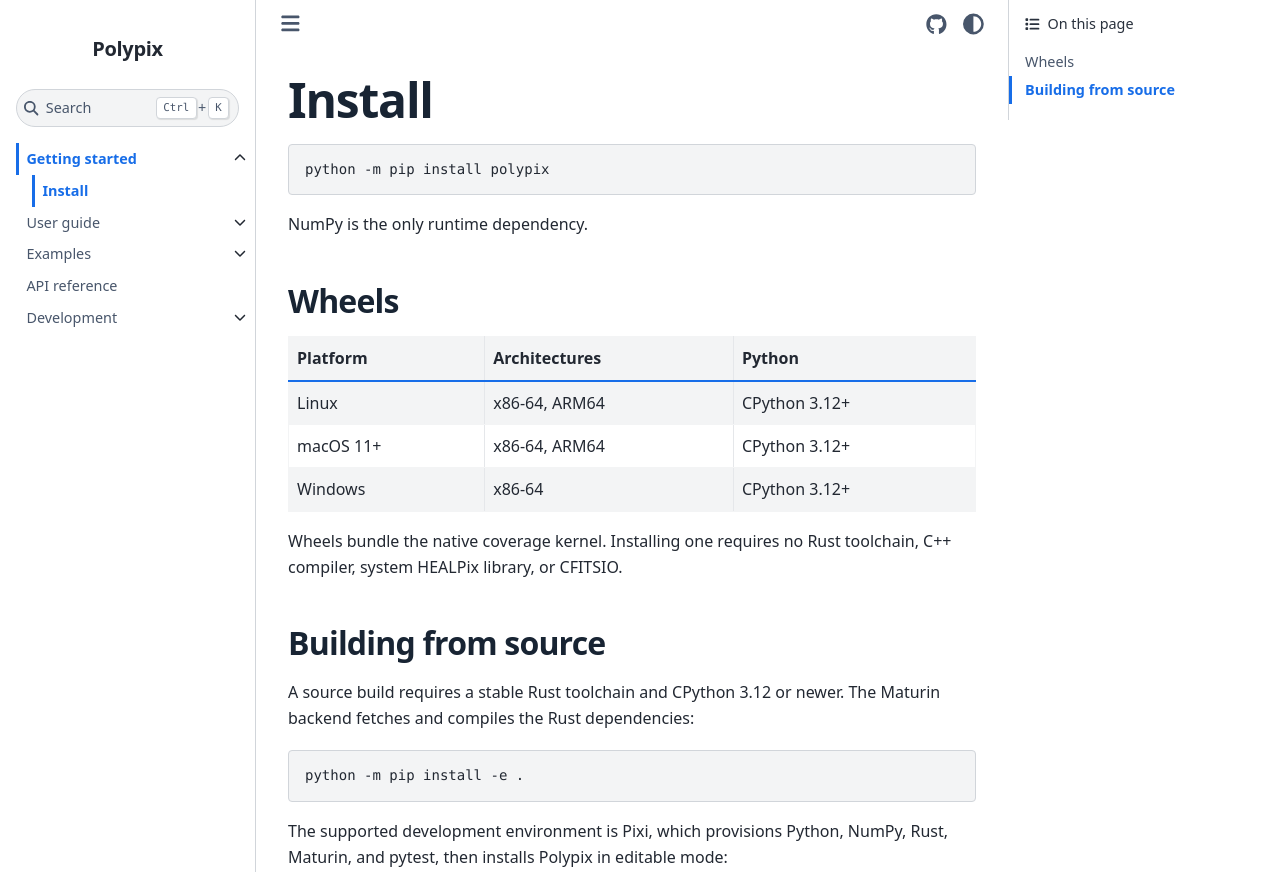
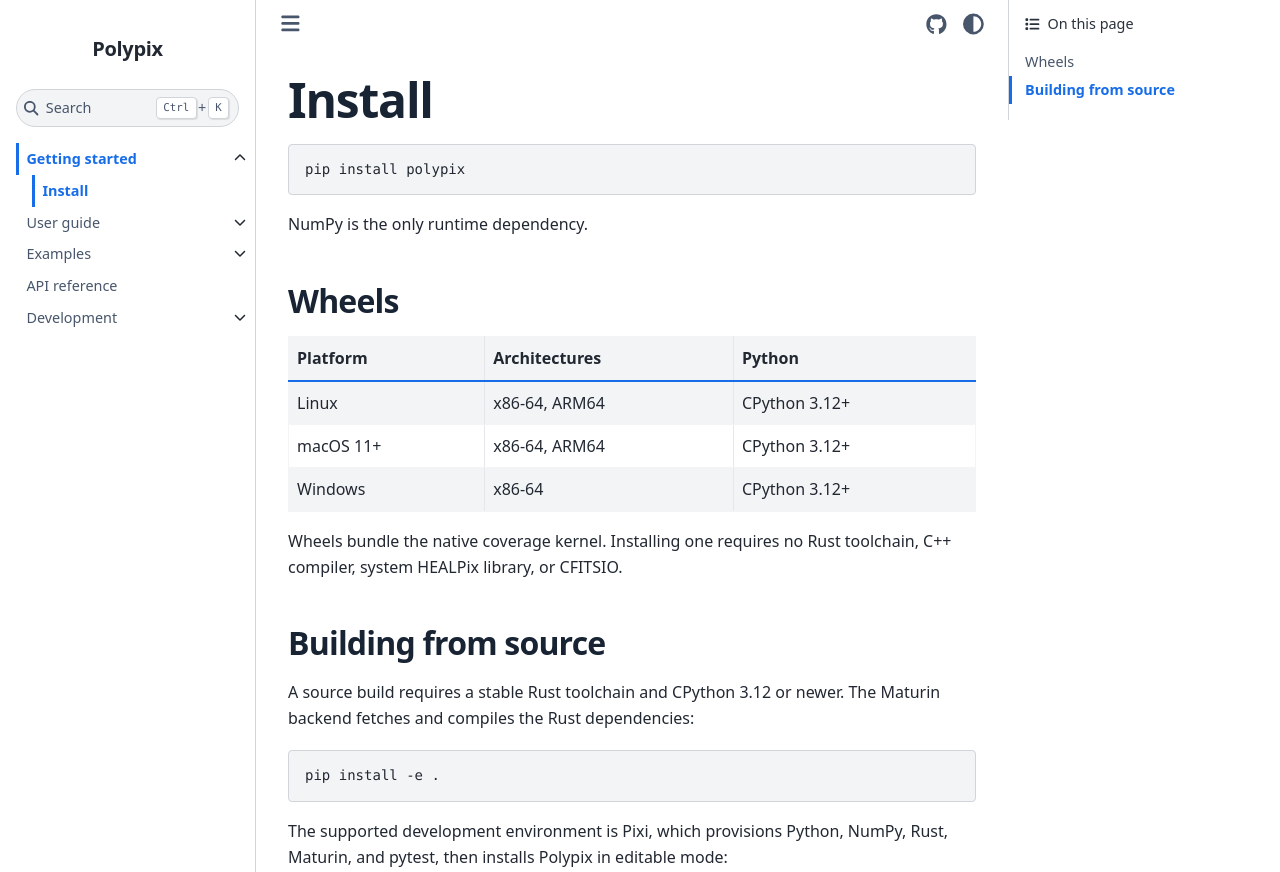
Before and after one commit to JochimMaene/polypix, a Sphinx documentation site: the page built from docs/install.md, in a window 1280 px wide and 1353 px high. Shown: the top 872 px of the window. Built offline with Sphinx 7.4.7 and the Sphinx Book theme 1.1.4, drawn with Linux system fonts in a browser that asks for light colours.

Commit message:
docs: use bare `pip install` consistently
The docs showed both forms to the same audience: the landing hero and
README used `pip install`, while install.md and the getting-started page
used `python -m pip install`. install.md also wrote `python -m pip
install -e .` and then referred to it as "the `pip install -e .` path".

Settle on bare `pip install`, matching NumPy and Shapely. PyPA prefers
`python -m pip`, but that mainly buys interpreter precision for people
juggling system Pythons, who already know to adapt it.

Keep `python -m pip` in the release procedure, where verifying a published
wheel in a clean environment is exactly the case that wants an explicit
interpreter.

````diff
--- a/docs/install.md
+++ b/docs/install.md
@@ -1,7 +1,7 @@
 # Install
 
 ```bash
-python -m pip install polypix
+pip install polypix
 ```
 
 NumPy is the only runtime dependency.
@@ -23,7 +23,7 @@
 Maturin backend fetches and compiles the Rust dependencies:
 
 ```bash
-python -m pip install -e .
+pip install -e .
 ```
 
 The supported development environment is Pixi, which provisions Python, NumPy,
````
Also changed, not shown: README.md (+1 -1 lines), docs/guide.md (+1 -1 lines).
